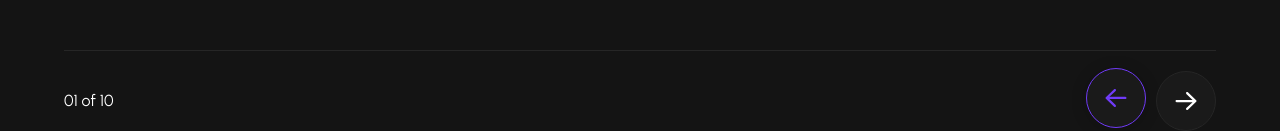
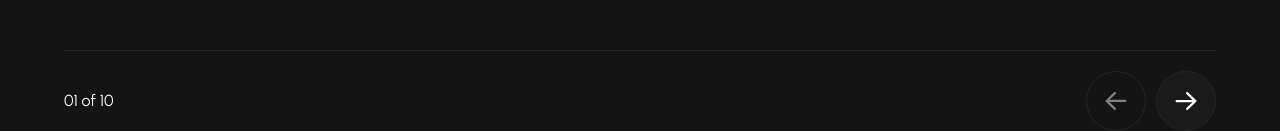
Before and after one commit to StephanCodeborne/estatein, a React (Create React App) app: page / in a window 1280 px wide. In both pictures the pointer is over the button 1116 px from the left and 2133 px from the top of the page. Shown: the part 2033-2164 px from the top of the page. Built offline with nearby package versions, Linux system fonts and the light colour scheme.

Commit message:
style: implement style for disabled arrow button

```diff
--- a/src/sections/FeaturedProperties/FeaturedProperties.module.css
+++ b/src/sections/FeaturedProperties/FeaturedProperties.module.css
@@ -97,6 +97,17 @@
 					transform: rotate(180deg);
 				}
 			}
+
+			&:disabled {
+				background-color: var(--grey-1);
+				color: #808080;
+
+				&:hover {
+					border: var(--common-border);
+					transform: none;
+					box-shadow: none;
+				}
+			}
 		}
 	}
 }
```
